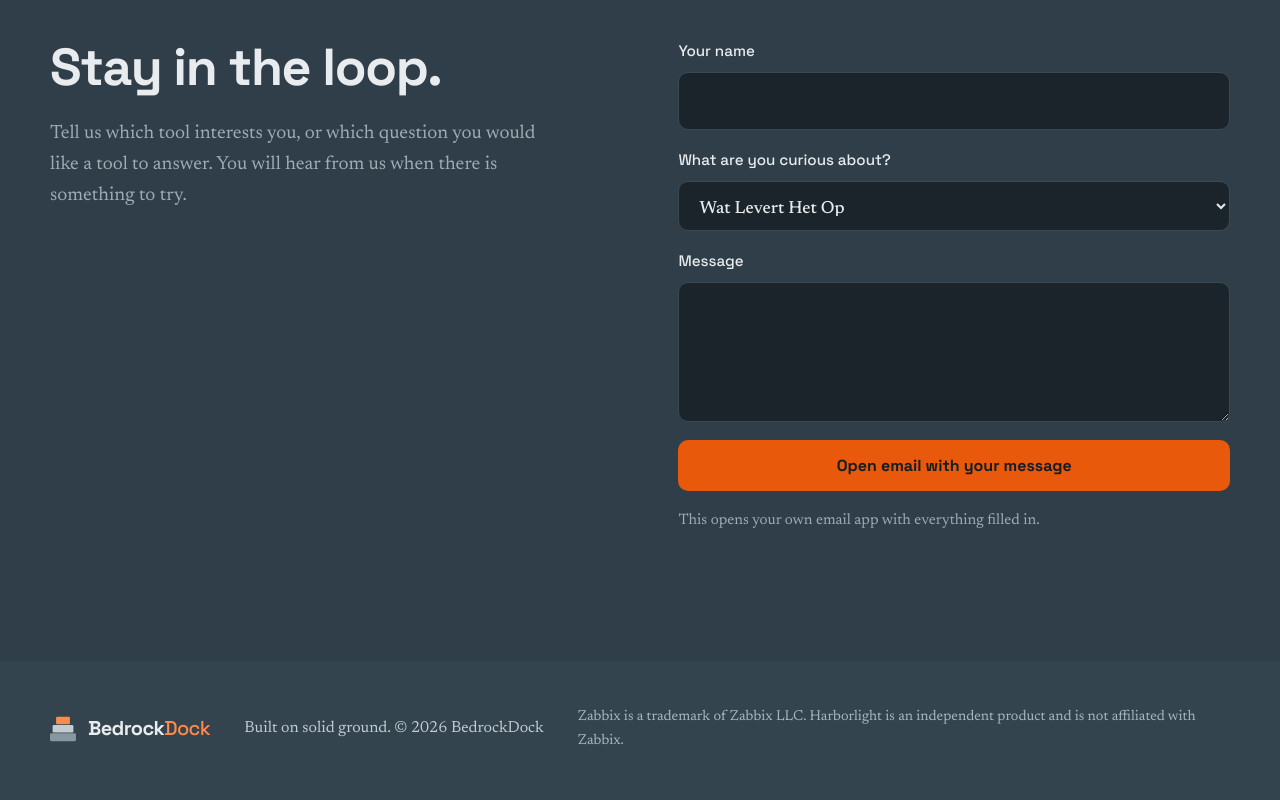
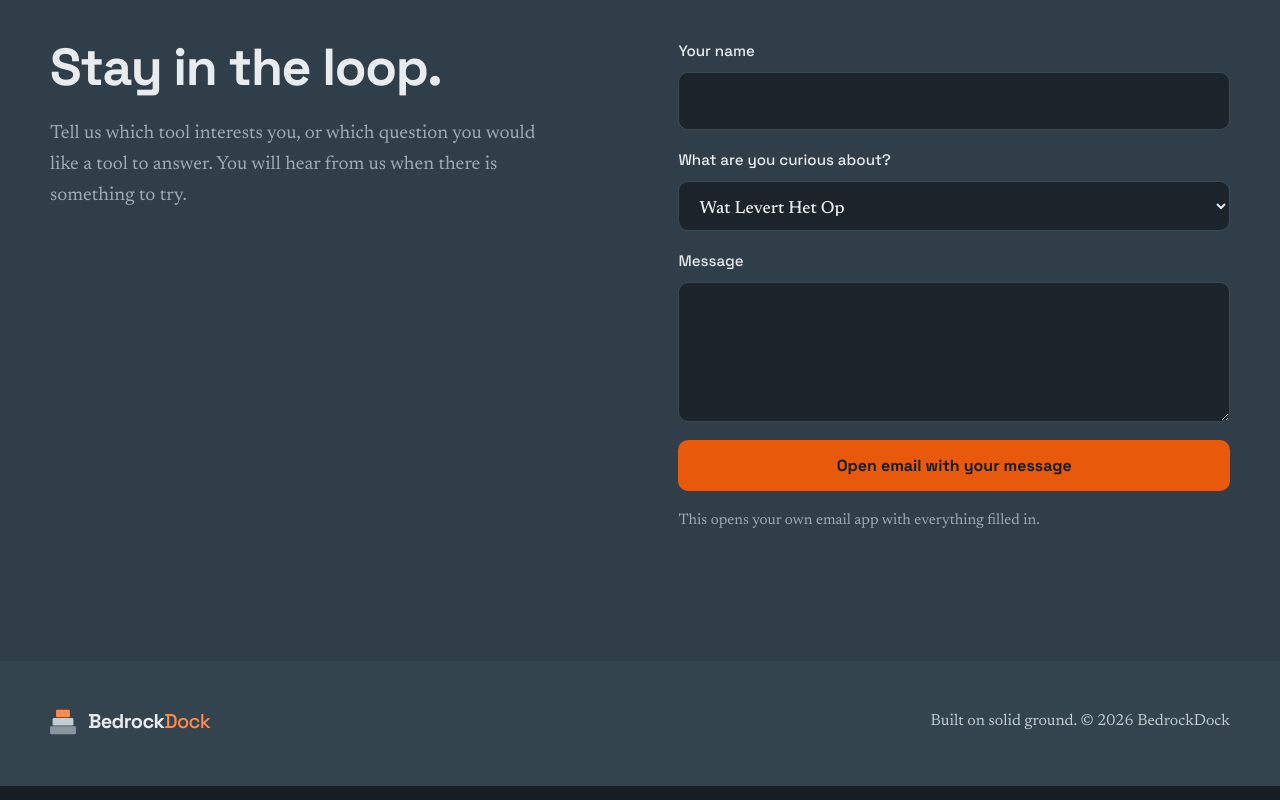
Before and after one commit to bedrockdock/website, a plain HTML site: page index.html in a window 1280 px wide. Shown: the part 2330-3130 px from the top of the page. Drawn offline with Linux system fonts and the light colour scheme.

Commit message:
Remove Zabbix trademark disclaimer from footer
Co-Authored-By: Claude Opus 5.5 <noreply@anthropic.com>

```diff
--- a/index.html
+++ b/index.html
@@ -216,7 +216,6 @@ textarea { min-height: 140px; resize: vertical; }
 .alerts div.hot b { background: var(--accent); box-shadow: 0 0 0 5px rgba(232, 89, 12, .25), 0 0 18px 4px rgba(232, 89, 12, .45); }
 .alerts div.hot i { background: #8C5A3C; }
 .sub { font-family: var(--display); font-weight: 500; font-size: 1rem; color: var(--accent-text); margin-top: -10px; }
-footer .disc { flex-basis: 100%; font-size: .9rem; color: #A9B6BD; max-width: 80ch; }
 
 /* Footer = bedrock */
 footer { background: #34444F; padding: 44px 0 48px; }
@@ -441,7 +440,6 @@ footer .brand span { color: #FF8A4D; }
       <span style="color:inherit"><b>Bedrock</b><span>Dock</span></span>
     </a>
     <p>Built on solid ground. © 2026 BedrockDock</p>
-    <p class="disc" data-i18n="disc">Zabbix is a trademark of Zabbix LLC. Harborlight is an independent product and is not affiliated with Zabbix.</p>
   </div>
 </footer>
 
@@ -480,8 +478,7 @@ footer .brand span { color: #FF8A4D; }
       'ct.hint': 'Dit opent je eigen e-mailprogramma met alles al ingevuld.',
       'ct.err': 'Vul je naam en een bericht in, dan kan de e-mail worden geopend.',
       'ct.ok': 'Je e-mailprogramma wordt geopend. Staat er niets? Mail dan naar ',
-      'mail.subj': 'BedrockDock tools: ', 'mail.hi': 'Hallo,', 'mail.bye': 'Groet,',
-      'disc': 'Zabbix is een handelsmerk van Zabbix LLC. Harborlight is een onafhankelijk product en is niet verbonden aan Zabbix.'
+      'mail.subj': 'BedrockDock tools: ', 'mail.hi': 'Hallo,', 'mail.bye': 'Groet,'
     },
     en: {
       'title': 'BedrockDock – our own tools, built on solid ground',
@@ -515,8 +512,7 @@ footer .brand span { color: #FF8A4D; }
       'ct.hint': 'This opens your own email app with everything filled in.',
       'ct.err': 'Fill in your name and a message so the email can be opened.',
       'ct.ok': 'Your email app is opening. Nothing happened? Email ',
-      'mail.subj': 'BedrockDock tools: ', 'mail.hi': 'Hello,', 'mail.bye': 'Regards,',
-      'disc': 'Zabbix is a trademark of Zabbix LLC. Harborlight is an independent product and is not affiliated with Zabbix.'
+      'mail.subj': 'BedrockDock tools: ', 'mail.hi': 'Hello,', 'mail.bye': 'Regards,'
     }
   };
 
```
